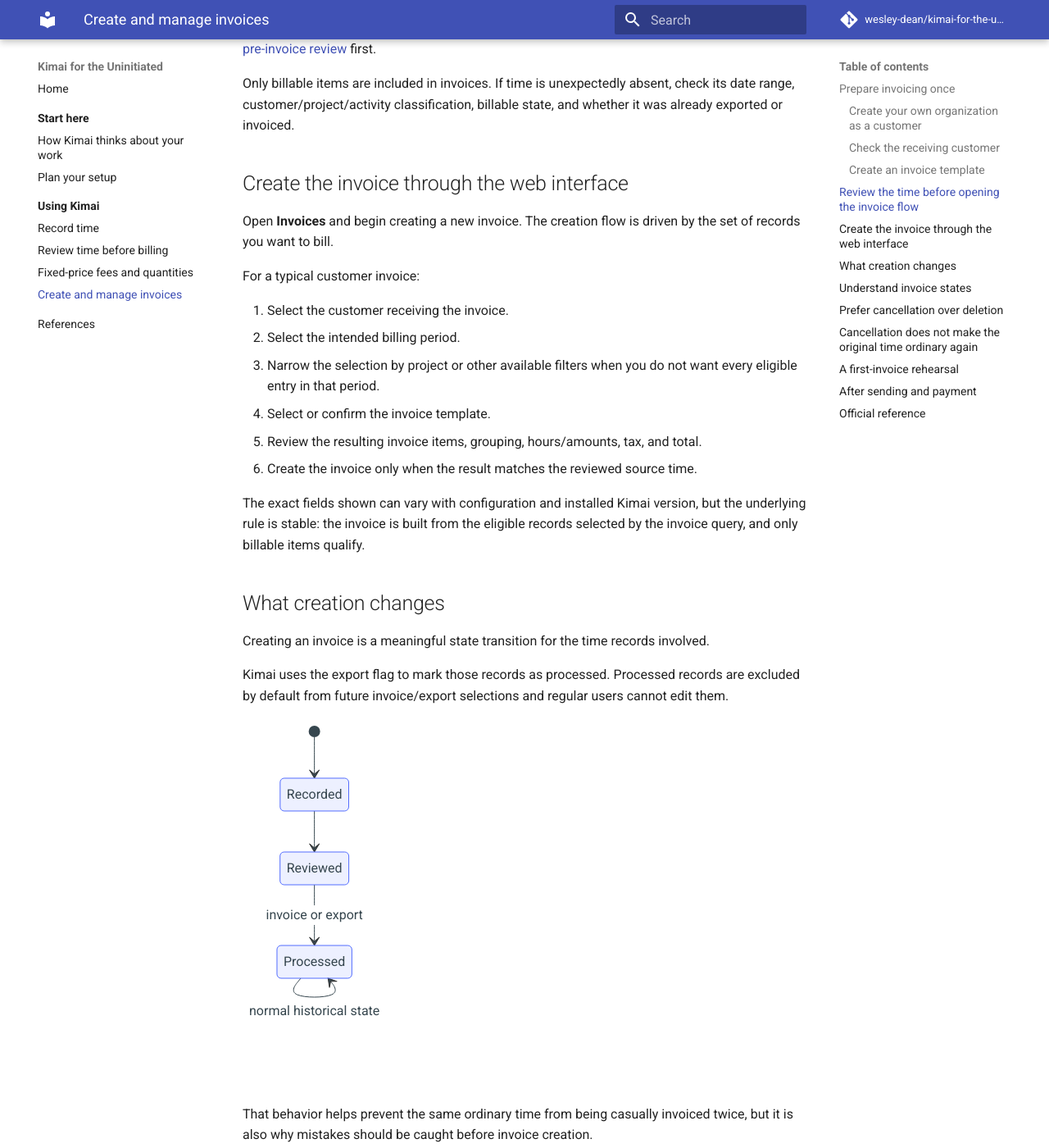
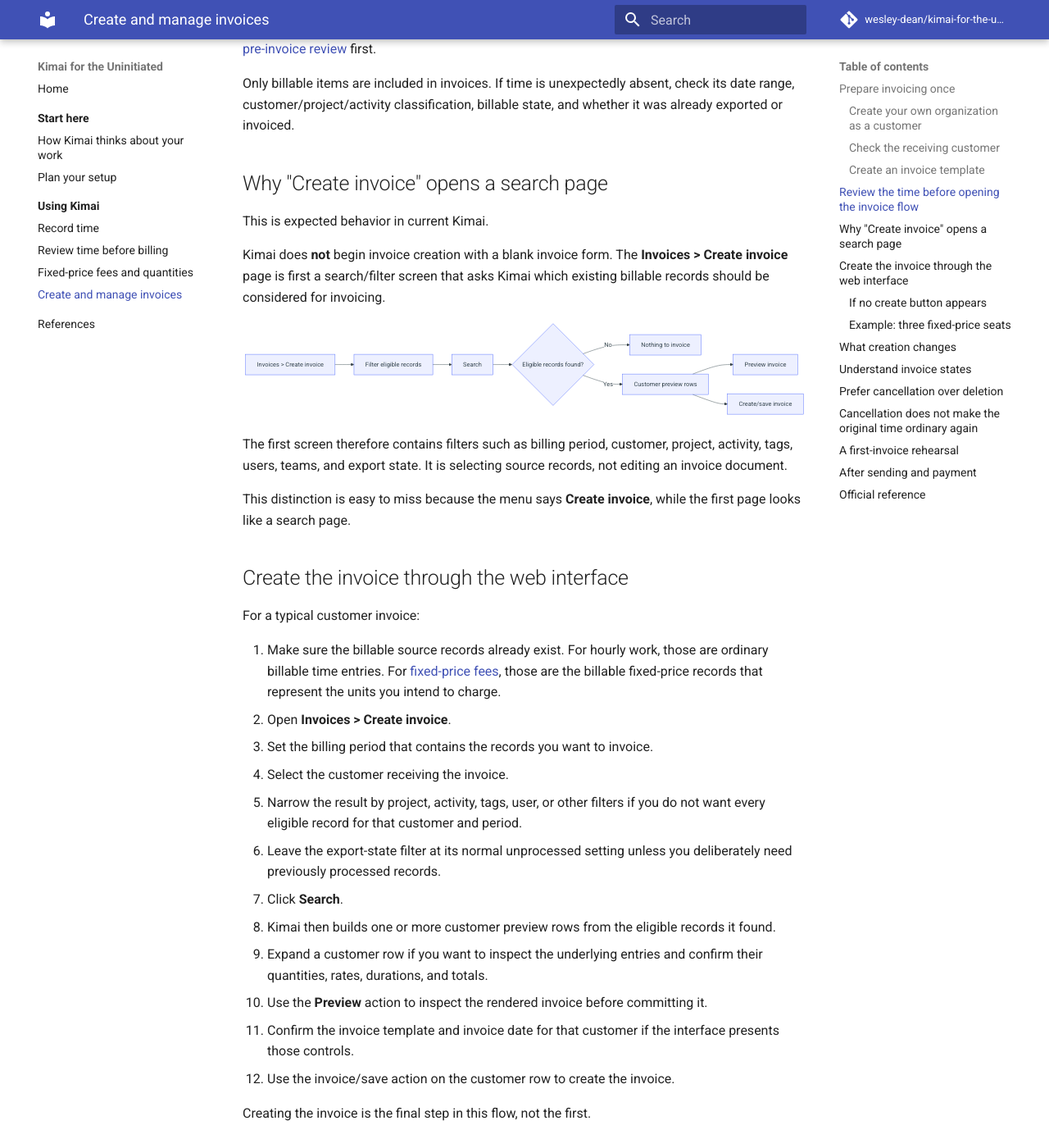
Before and after one commit to wesley-dean/kimai-for-the-uninitiated, an MkDocs documentation site: the page built from docs/using-kimai/create-invoice.md, in a window 1280 px wide and 1400 px high, scrolled down 1586 px. Shown: the whole window at 82% size. Built offline with MkDocs 1.6.1 and Material for MkDocs 9.7.7, drawn with Linux system fonts in a browser that asks for light colours; comment, search, counter and statistics services are not loaded; some of the changed text lies outside the part shown.

Commit message:
Clarify invoice search-first workflow

````diff
--- a/docs/using-kimai/create-invoice.md
+++ b/docs/using-kimai/create-invoice.md
@@ -54,18 +54,84 @@ Do not use invoice creation as the place where you discover incorrect time recor
 
 Only billable items are included in invoices.  If time is unexpectedly absent, check its date range, customer/project/activity classification, billable state, and whether it was already exported or invoiced.
 
+## Why "Create invoice" opens a search page
+
+This is expected behavior in current Kimai.
+
+Kimai does **not** begin invoice creation with a blank invoice form.  The **Invoices > Create invoice** page is first a search/filter screen that asks Kimai which existing billable records should be considered for invoicing.
+
+```mermaid
+flowchart LR
+    A[Invoices > Create invoice] --> F[Filter eligible records]
+    F --> S[Search]
+    S --> R{Eligible records found?}
+    R -->|No| N[Nothing to invoice]
+    R -->|Yes| P[Customer preview rows]
+    P --> V[Preview invoice]
+    P --> C[Create/save invoice]
+```
+
+The first screen therefore contains filters such as billing period, customer, project, activity, tags, users, teams, and export state.  It is selecting source records, not editing an invoice document.
+
+This distinction is easy to miss because the menu says **Create invoice**, while the first page looks like a search page.
+
 ## Create the invoice through the web interface
-
-Open **Invoices** and begin creating a new invoice.  The creation flow is driven by the set of records you want to bill.
 
 For a typical customer invoice:
 
-1. Select the customer receiving the invoice.
-2. Select the intended billing period.
-3. Narrow the selection by project or other available filters when you do not want every eligible entry in that period.
-4. Select or confirm the invoice template.
-5. Review the resulting invoice items, grouping, hours/amounts, tax, and total.
-6. Create the invoice only when the result matches the reviewed source time.
+1. Make sure the billable source records already exist.  For hourly work, those are ordinary billable time entries.  For [fixed-price fees](fixed-price-fees.md), those are the billable fixed-price records that represent the units you intend to charge.
+2. Open **Invoices > Create invoice**.
+3. Set the billing period that contains the records you want to invoice.
+4. Select the customer receiving the invoice.
+5. Narrow the result by project, activity, tags, user, or other filters if you do not want every eligible record for that customer and period.
+6. Leave the export-state filter at its normal unprocessed setting unless you deliberately need previously processed records.
+7. Click **Search**.
+8. Kimai then builds one or more customer preview rows from the eligible records it found.
+9. Expand a customer row if you want to inspect the underlying entries and confirm their quantities, rates, durations, and totals.
+10. Use the **Preview** action to inspect the rendered invoice before committing it.
+11. Confirm the invoice template and invoice date for that customer if the interface presents those controls.
+12. Use the invoice/save action on the customer row to create the invoice.
+
+Creating the invoice is the final step in this flow, not the first.
+
+### If no create button appears
+
+Kimai only renders the customer preview and create actions when the search produces an invoice model containing eligible records.
+
+If the search returns nothing, check these prerequisites:
+
+- an invoice template exists;
+- the source time/fixed-price records already exist;
+- the records belong to the intended customer through their project;
+- the records fall inside the selected date range;
+- the records are billable;
+- the customer, project, and activity are not preventing automatic billability;
+- the records have not already been invoiced/exported, unless you intentionally search for processed records;
+- your user has permission to create invoices and access the relevant customer data.
+
+Stock Kimai does not use this screen to create an empty manual invoice with arbitrary lines.  It creates the invoice from the records returned by this search.
+
+### Example: three fixed-price seats
+
+Suppose you have already recorded three fixed-price units for a customer:
+
+| Record | Activity | Fixed price |
+| --- | --- | ---: |
+| 1 | Google Workspace seat | $25 |
+| 2 | Google Workspace seat | $25 |
+| 3 | Google Workspace seat | $25 |
+
+To invoice those records:
+
+1. Open **Invoices > Create invoice**.
+2. Select the customer.
+3. Choose a date range containing all three records.
+4. Optionally filter to the **Google Workspace seat** activity.
+5. Click **Search**.
+6. Confirm that Kimai finds the three records and that the preview total is $75.
+7. If your invoice template groups lines by activity, verify that the rendered result represents the three matching units as intended.
+8. Preview the invoice.
+9. Create it only after the source records and total are correct.
 
 The exact fields shown can vary with configuration and installed Kimai version, but the underlying rule is stable: the invoice is built from the eligible records selected by the invoice query, and only billable items qualify.
 
@@ -131,10 +197,12 @@ Before creating the first real customer invoice, a useful rehearsal is:
 
 1. Create a few disposable test time entries for a test or internal context.
 2. Confirm their rates and billable state.
-3. Generate an invoice using the intended template.
-4. Inspect the generated document carefully.
-5. Confirm the invoice appears in **Invoice history**.
-6. Confirm the source time is now treated as processed.
+3. Search for them from **Invoices > Create invoice**.
+4. Preview the generated invoice using the intended template.
+5. Inspect the generated document carefully.
+6. Create the invoice only after the preview is correct.
+7. Confirm the invoice appears in **Invoice history**.
+8. Confirm the source time is now treated as processed.
 
 Be deliberate about invoice numbers while testing.  Once real invoice numbering begins, treat generated invoices as accounting history and prefer cancellation over deletion.  The official initial-setup page suggests deleting a test invoice, while the current invoice reference warns generally against deletion because of numbering consequences; this guide follows the more conservative rule once production numbering matters.
 
````
